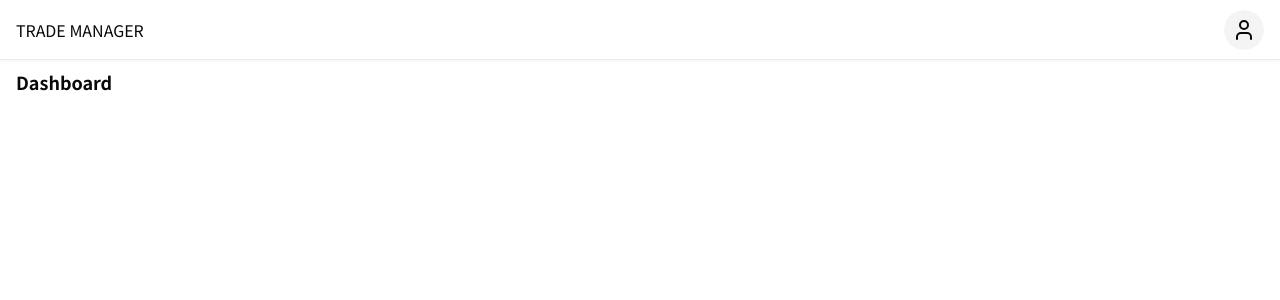
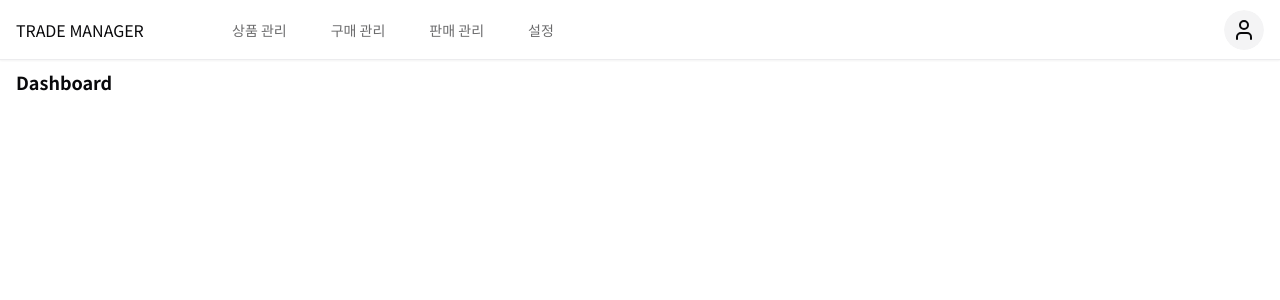
Before and after one commit to kwanwooi25/trademanager, a Next.js app: page / in a window 1280 px wide. Shown: the top 300 px of the page. Built offline with nearby package versions, Linux system fonts and the light colour scheme.

Commit message:
added navlist

```diff
--- a/components/Navigation/SideNavigation.tsx
+++ b/components/Navigation/SideNavigation.tsx
@@ -13,6 +13,8 @@ import { NAV_LIST } from './const';
 
 export default function SideNavigation({ rootPath = '', navList }: Props) {
   const pathname = usePathname();
+
+  if (!navList?.length) return null;
 
   return (
     <NavigationMenu orientation="vertical">
--- a/components/Navigation/const.ts
+++ b/components/Navigation/const.ts
@@ -1,92 +1,34 @@
 export const NAV_LIST = [
-  // {
-  //   href: '/sourcing',
-  //   label: '소싱',
-  //   protected: true,
-  //   submenus: [
-  //     {
-  //       href: '/keyword-analysis',
-  //       label: '키워드 분석',
-  //       protected: true,
-  //     },
-  //     {
-  //       href: '/sourcing-list',
-  //       label: '소싱 리스트',
-  //       protected: true,
-  //     },
-  //   ],
-  // },
-  // {
-  //   href: '/analysis',
-  //   label: '분석',
-  //   protected: true,
-  //   submenus: [
-  //     {
-  //       href: '/ad-report-analysis',
-  //       label: '광고보고서 분석',
-  //       protected: true,
-  //     },
-  //   ],
-  // },
-  // {
-  //   href: '/book-keeping',
-  //   label: '장부 정리',
-  //   protected: true,
-  //   submenus: [
-  //     {
-  //       href: '/products',
-  //       label: '상품 관리',
-  //       protected: true,
-  //     },
-  //     {
-  //       href: '/inventories',
-  //       label: '재고 관리',
-  //       protected: true,
-  //     },
-  //     {
-  //       href: '/sales',
-  //       label: '판매 관리',
-  //       protected: true,
-  //     },
-  //     {
-  //       href: '/purchases',
-  //       label: '구매 관리',
-  //       protected: true,
-  //     },
-  //     {
-  //       href: '/expenses',
-  //       label: '비용 관리',
-  //       protected: true,
-  //     },
-  //   ],
-  // },
-  // {
-  //   href: '/statistics',
-  //   label: '통계',
-  //   protected: true,
-  //   submenus: [
-  //     {
-  //       href: '/sales',
-  //       label: '전체 매출',
-  //       protected: true,
-  //     },
-  //     {
-  //       href: '/main-product',
-  //       label: '주력 상품 매출',
-  //       protected: true,
-  //     },
-  //   ],
-  // },
-  // {
-  //   href: '/image',
-  //   label: '이미지',
-  //   protected: true,
-  //   submenus: [
-  //     {
-  //       href: '/split',
-  //       label: '이미지 분할',
-  //       protected: true,
-  //     },
-  //   ],
-  // },
+  {
+    href: '/product',
+    label: '상품 관리',
+    protected: true,
+  },
+  {
+    href: '/purchase',
+    label: '구매 관리',
+    protected: true,
+  },
+  {
+    href: '/sales',
+    label: '판매 관리',
+    protected: true,
+  },
+  {
+    href: '/settings',
+    label: '설정',
+    protected: true,
+    submenus: [
+      {
+        href: '/account',
+        label: '계정 설정',
+        protected: true,
+      },
+      {
+        href: '/company',
+        label: '조직 설정',
+        protected: true,
+      },
+    ],
+  },
 ];
```
